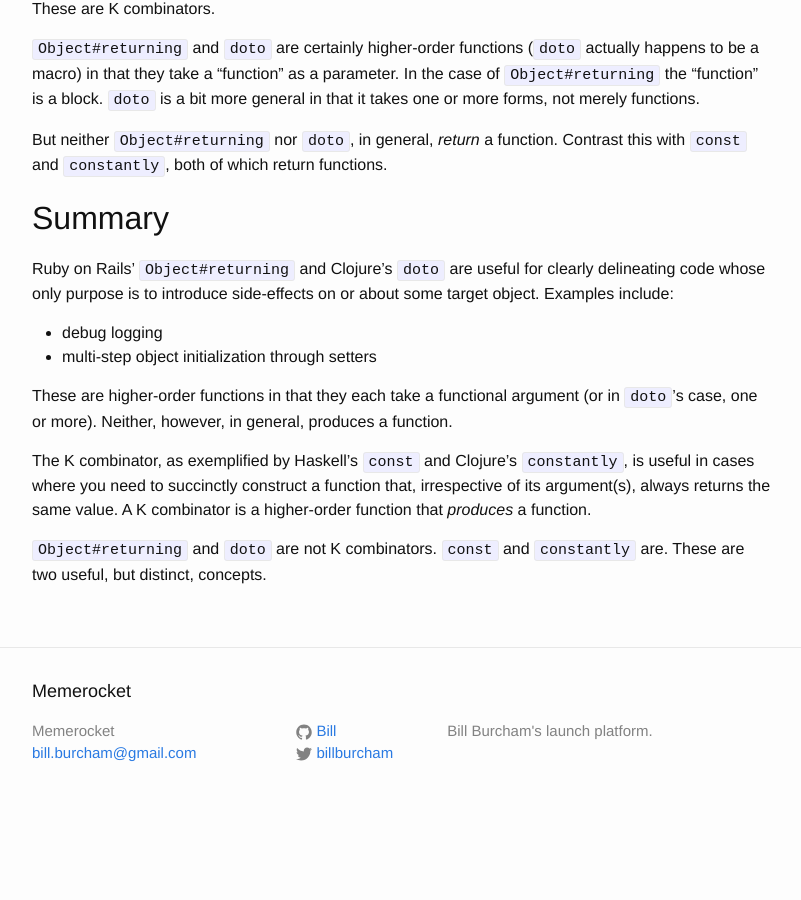
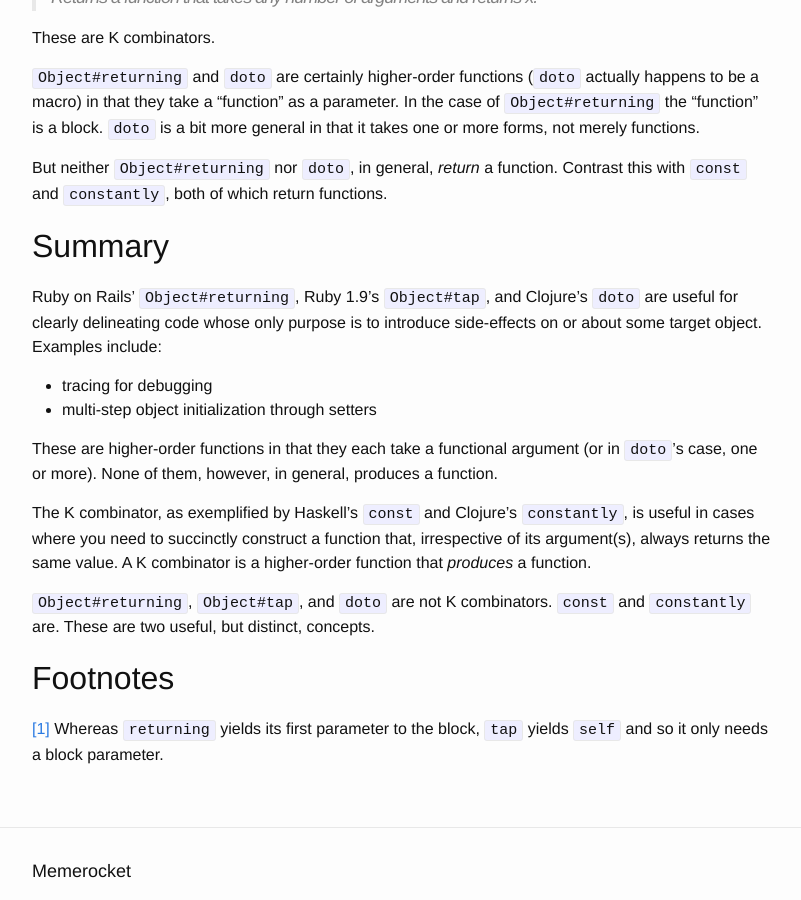
Before and after one commit to Bill/Bill.github.io, a Jekyll site: the page built from _posts/2017-05-25-these-are-not-the-k-combinators-you-are-looking-for.markdown, in a window 1280 px wide and 900 px high, scrolled down 1703 px. Shown: the whole window, without its empty margins (238-1039 px from the left). Built offline with Jekyll 4.4.1, drawn with Linux system fonts in a browser that asks for light colours; comment, search, counter and statistics services are not loaded; before the commit the page ends 2528 px from its top, so only the background shows below that; some of the changed text lies outside the part shown.

Commit message:
more tap clarity

```diff
--- a/_posts/2017-05-25-these-are-not-the-k-combinators-you-are-looking-for.markdown
+++ b/_posts/2017-05-25-these-are-not-the-k-combinators-you-are-looking-for.markdown
@@ -42,7 +42,7 @@ def returning(value)
 end
 {% endhighlight %}
 
-Pass `returning` an object and a block and it returns the object, after running the block on that object.
+Pass `returning` an object and a block and it returns the object, after running the block on that object. `Object#tap` is a slight variation on this theme[<sup>**[1]**</sup>](#[1]).
 
 Clojure has a similar function called [`doto`](https://clojuredocs.org/clojure.core/doto) that generalizes the idea. Here's an example:
 
@@ -85,13 +85,19 @@ But neither `Object#returning` nor `doto`, in general, _return_ a function. Cont
 
 ## Summary
 
-Ruby on Rails' `Object#returning` and Clojure's `doto` are useful for clearly delineating code whose only purpose is to introduce side-effects on or about some target object. Examples include:
+Ruby on Rails' `Object#returning`, Ruby 1.9's `Object#tap`, and Clojure's `doto` are useful for clearly delineating code whose only purpose is to introduce side-effects on or about some target object. Examples include:
 
-* debug logging
+* tracing for debugging
 * multi-step object initialization through setters
 
-These are higher-order functions in that they each take a functional argument (or in `doto`'s case, one or more). Neither, however, in general, produces a function.
+These are higher-order functions in that they each take a functional argument (or in `doto`'s case, one or more). None of them, however, in general, produces a function.
 
 The K combinator, as exemplified by Haskell's `const` and Clojure's `constantly`, is useful in cases where you need to succinctly construct a function that, irrespective of its argument(s), always returns the same value. A K combinator is a higher-order function that _produces_ a function.
 
-`Object#returning` and `doto` are not K combinators. `const` and `constantly` are. These are two useful, but distinct, concepts.
+`Object#returning`, `Object#tap`, and `doto` are not K combinators. `const` and
+`constantly` are. These are two useful, but distinct, concepts.
+
+## Footnotes
+
+<a name="[1]">[1]</a> Whereas `returning` yields its first parameter to the
+block, `tap` yields `self` and so it only needs a block parameter.
```
